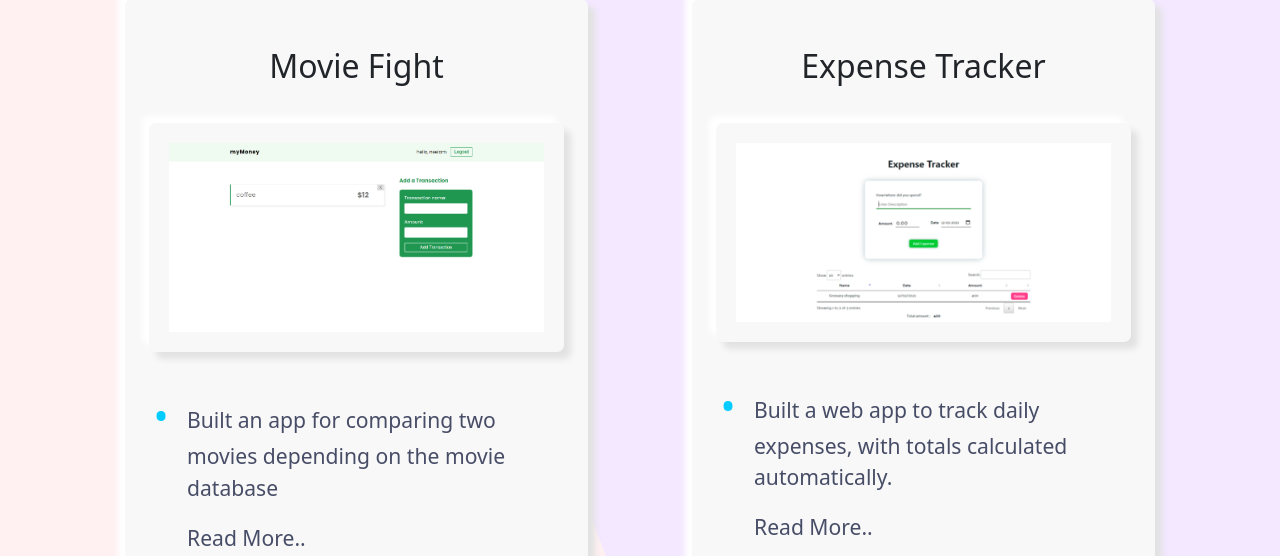
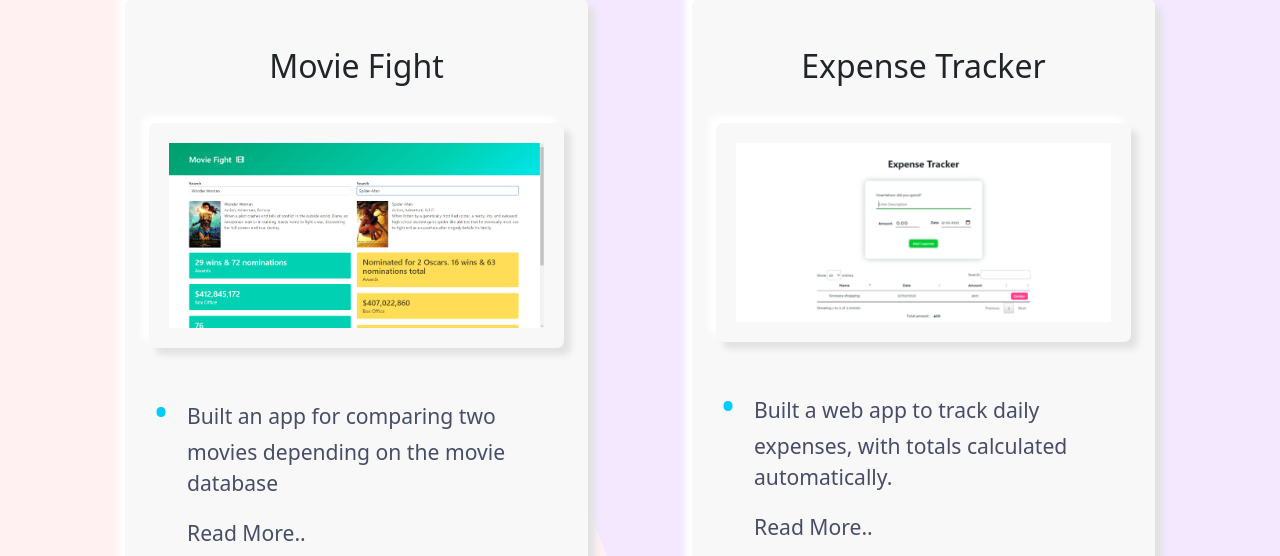
Before and after one commit to Neelam618/oldPortfolio, a website: page mywork.html in a window 1280 px wide. Shown: the part 957-1513 px from the top of the page. Drawn offline with nearby package versions, Linux system fonts and the light colour scheme.

Commit message:
img update

```diff
--- a/mywork.html
+++ b/mywork.html
@@ -123,7 +123,7 @@
                             <h2 class="card-title text-center">Movie Fight
                             </h2>
                             <div class="image text-center">
-                                <img src="img/finance-tracker.png" class="w-100" alt="Sahyadri Agro Industry">
+                                <img src="img/movie-fight.png" class="w-100" alt="Sahyadri Agro Industry">
                             </div>
                             <div class="card-body text-left m-2">
                                 <p class="card-text">
```
Also changed, not shown: img/movie-fight.png (added).
